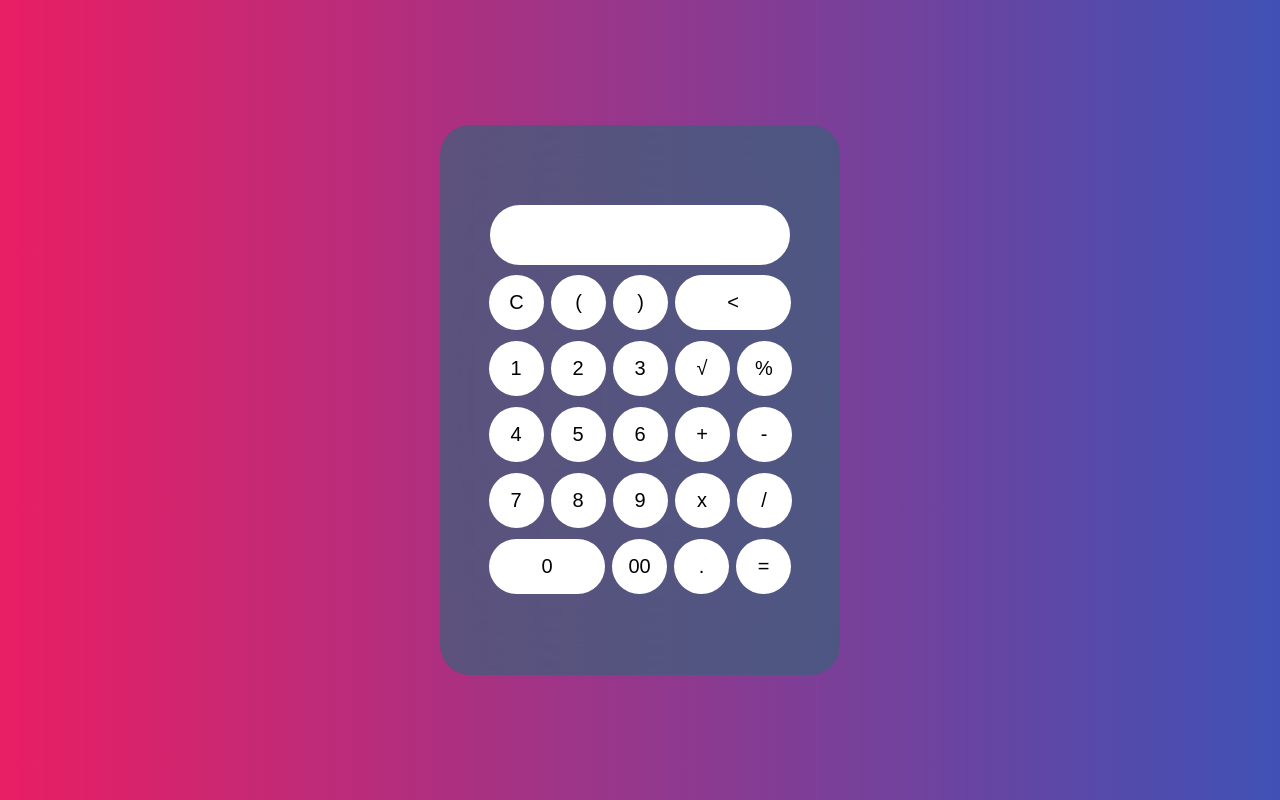
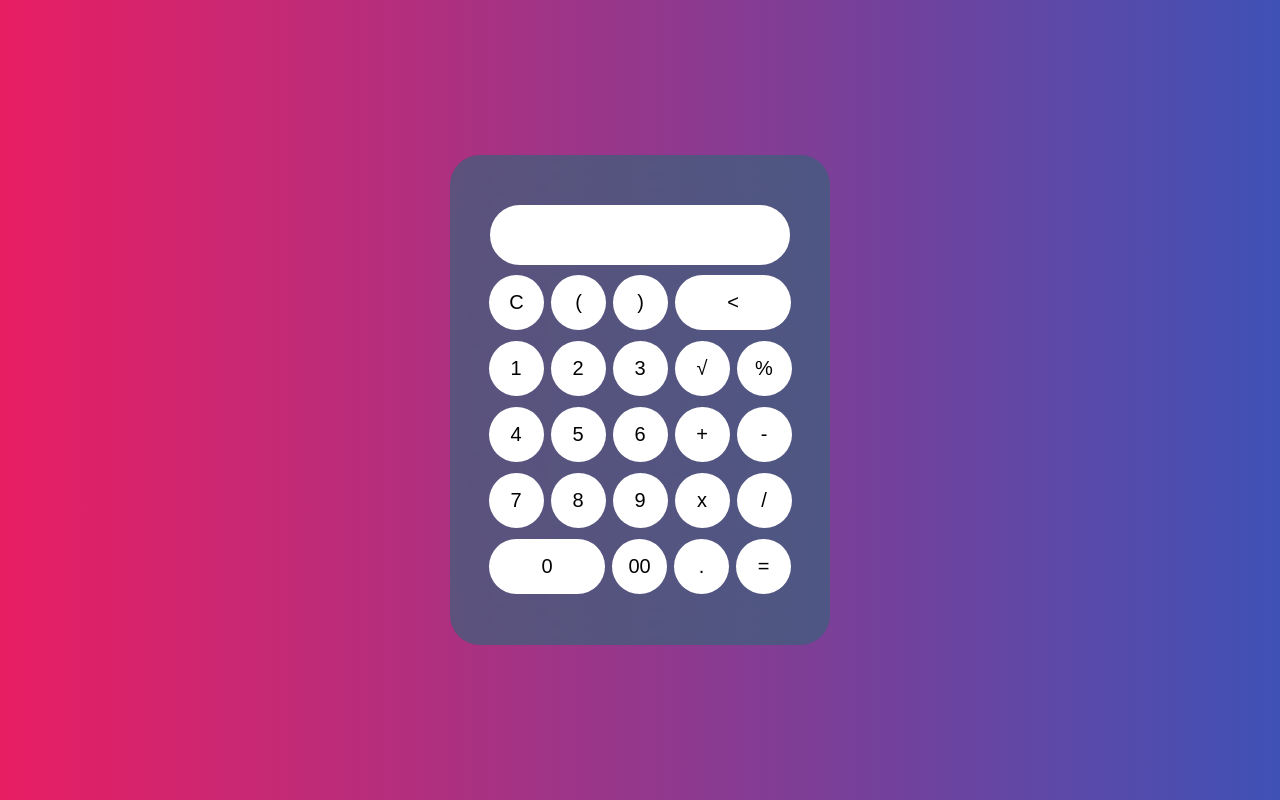
Before and after one commit to BarganConstantin/Shunting-Yard-Evaluator, a plain HTML site: page Shunting Yard evaluator/main.html in a window 1280 px wide. Drawn offline with Linux system fonts and the light colour scheme.

Commit message:
Add files via upload

```diff
--- a/Shunting Yard evaluator/style.css
+++ b/Shunting Yard evaluator/style.css
@@ -6,9 +6,9 @@ body{
 }
 
 .calci{
-    width: 400px;
-    padding-top: 80px;
-    padding-bottom: 80px;
+    width: 380px;
+    padding-top: 50px;
+    padding-bottom: 50px;
     position: absolute;
     top: 50%;
     left: 50%;
@@ -28,6 +28,7 @@ body{
 #display{
     border: none;
     background: white;
+    margin-bottom: 26px;
     border-radius: 30px;
     width: 300;
     font-size: 20;
```
